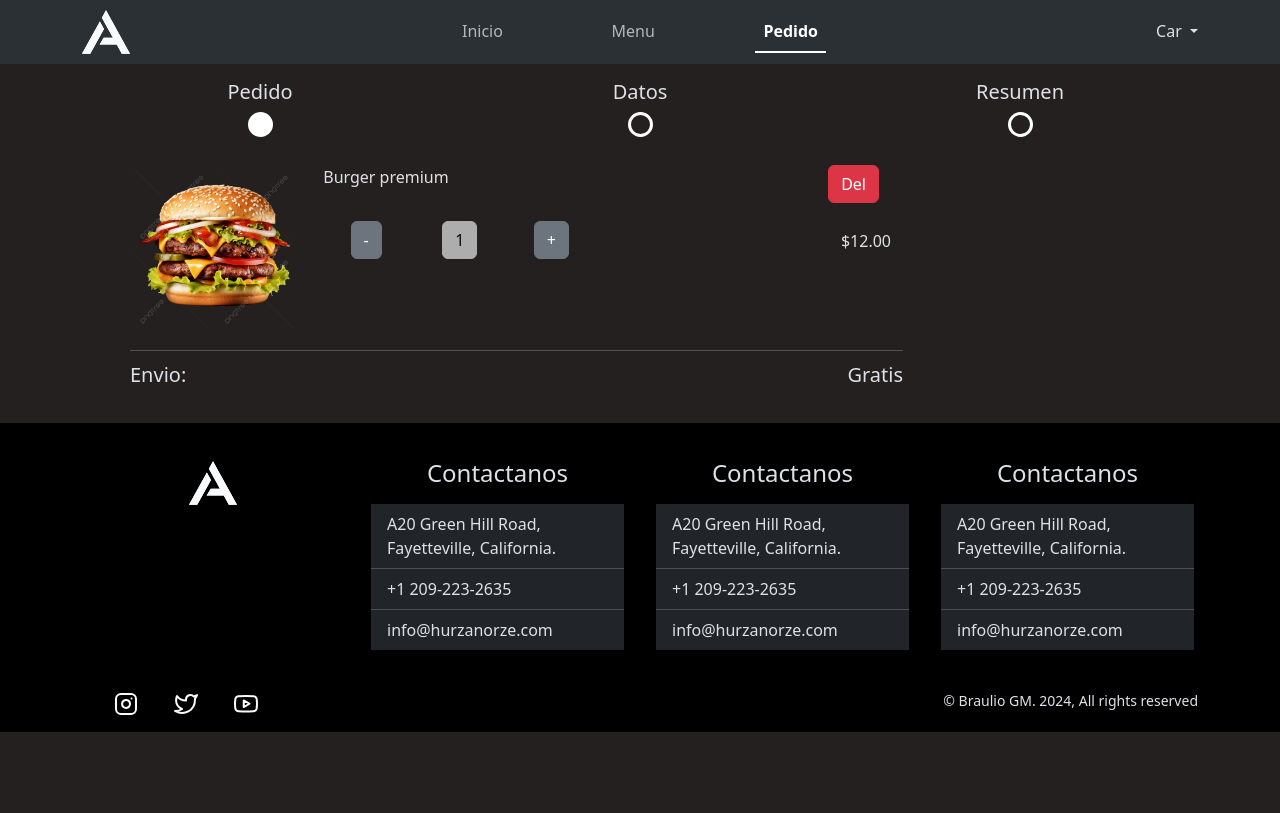
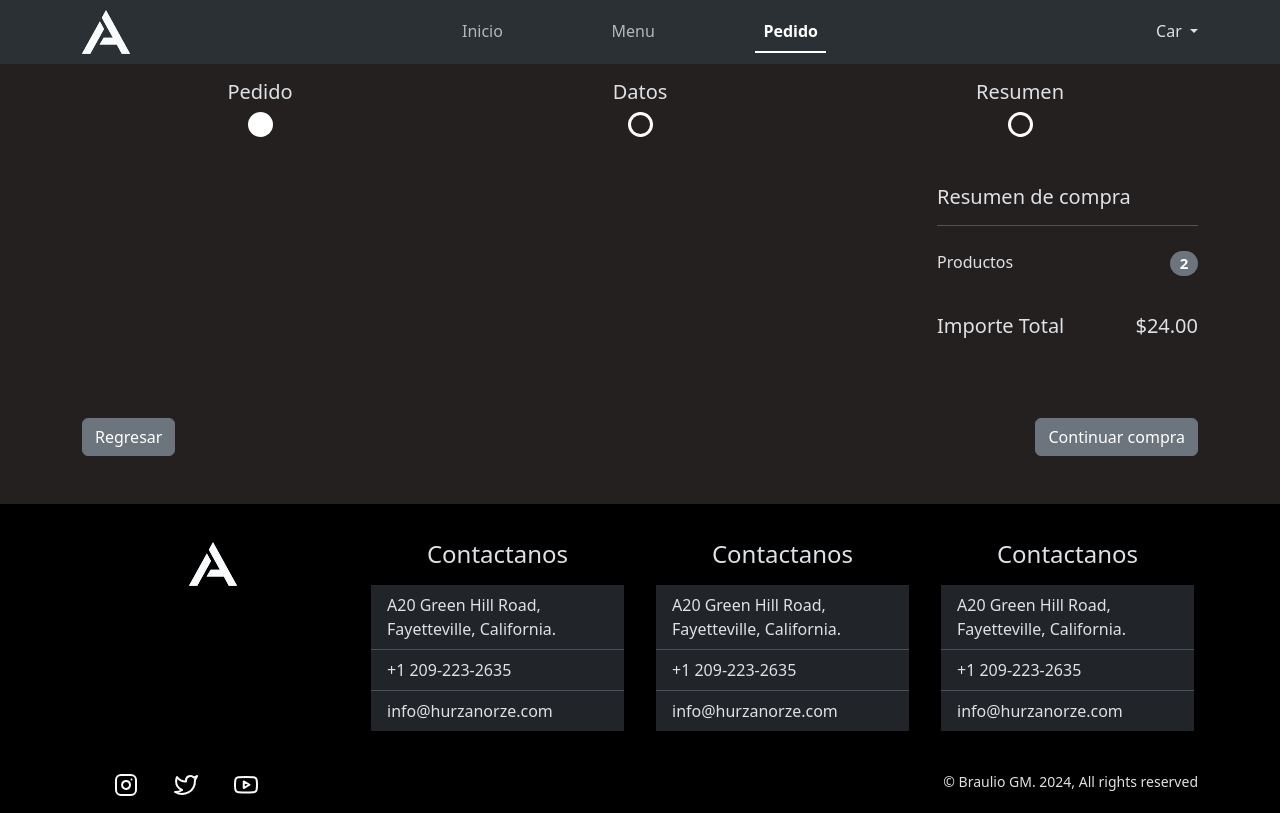
Before and after one commit to brauliogm/El-Caserio_HackaJava, an Angular app in the folder FrontEnd/el-caserio/: page /pedido in a window 1280 px wide. Built offline with nearby package versions, Linux system fonts and the light colour scheme.

Commit message:
Empezando con el formulario

```diff
--- a/FrontEnd/el-caserio/src/app/nav-bar/nav-bar.component.html
+++ b/FrontEnd/el-caserio/src/app/nav-bar/nav-bar.component.html
@@ -53,7 +53,7 @@
                       <button type="button" class="btn btn-secondary tamanio-boton">-</button>
                     </div>
                     <div class="col-md-2 ps-0">
-                      <button type="button" class="btn btn-light" disabled>1</button>
+                      <button type="button" class="btn btn-light" style="pointer-events: none;">1</button>
                     </div>
                     <div class="col-md-2 ps-0">
                       <button type="button" class="btn btn-secondary tamanio-boton">+</button>
@@ -89,7 +89,7 @@
                       <button type="button" class="btn btn-secondary tamanio-boton">-</button>
                     </div>
                     <div class="col-md-2 ps-0">
-                      <button type="button" class="btn btn-light" disabled>1</button>
+                      <button type="button" class="btn btn-light" style="pointer-events: none;">1</button>
                     </div>
                     <div class="col-md-2 ps-0">
                       <button type="button" class="btn btn-secondary tamanio-boton">+</button>
--- a/FrontEnd/el-caserio/src/app/pedido/pedido.component.css
+++ b/FrontEnd/el-caserio/src/app/pedido/pedido.component.css
@@ -13,8 +13,14 @@
 }
 
 .alineado{
-    align-items: flex-end;
-    justify-content: end;
+    display: flex;
+    flex-direction: column;
+    align-items: center;
+    justify-content: space-evenly;
+}
+
+.inline{
+    width: auto;
 }
 
 .tamanio-boton{
--- a/FrontEnd/el-caserio/src/app/pedido/pedido.component.html
+++ b/FrontEnd/el-caserio/src/app/pedido/pedido.component.html
@@ -15,60 +15,96 @@
         </div>
         <div class="row align-items-center mb-3">
             <div class="col-md-4 d-flex justify-content-center">
-                <div class="check-progreso"></div>
+                <div [ngClass]="marcador >= 1 ? 'check-progreso' : 'uncheck-progreso'"></div>
             </div>
             <div class="col-md-4 d-flex justify-content-center">
-                <div class="uncheck-progreso"></div>
+                <div [ngClass]="marcador >= 2 ? 'check-progreso' : 'uncheck-progreso'"></div>
             </div>
             <div class="col-md-4 d-flex justify-content-center">
-                <div class="uncheck-progreso"></div>
+                <div [ngClass]="marcador == 3 ? 'check-progreso' : 'uncheck-progreso'"></div>
             </div>
         </div>
     </div>
 
     <!--Ventana del pedido-->
-    <div class="col-md-12 my-4">
-        <!--Productos del carrito-->
-        <div class="col-md-9">
+    <div class="col-md-12 my-4" *ngIf="pedido">
+
+        <div class="row">
+            <div class="col-md-9 my-4">
                 <ul class="carrito">
                     <div class="px-3 py-1">
+
+                        <!--Producto-->
                         <div class="row col-md-12">
                             <div class="col-md-3">
                                 <img src="../../assets/burger.png" class="d-block w-100" alt="...">
                             </div>
                             <div class="col-md-9 pe-0 alineado">
-                        <div class="row">
-                            <div class="row mb-3 col-md-12">
+                                <div class="row mb-3 col-md-12 ">
                                     <div class="col-md-9">
-                                <p class="parrafo">Burger premium</p>
+                                        <h5 class="parrafo">Burger premium</h5>
                                     </div>
                                     <div class="col-md-3 p-0 d-flex justify-content-end">
                                         <button type="button" class="btn btn-danger tamanio-boton">Del</button>
                                     </div>
                                 </div>
-                        </div>
 
-                        <div class="row ">
                                 <div class="row pe-0 col-md-12">
-                                <div class="row col-md-7 d-flex justify-content-evenly align-items-start">
-                                    <div class="col-md-2 ps-0">
+                                    <div class="row col-md-3 d-flex justify-content-evenly align-items-start">
+                                        <div class="col-md-1">
                                             <button type="button" class="btn btn-secondary tamanio-boton">-</button>
                                         </div>
-                                    <div class="col-md-2 ps-0">
-                                        <button type="button" class="btn btn-light" disabled>1</button>
+                                        <div class="col-md-1">
+                                            <button type="button" class="btn btn-light" style="pointer-events: none;">1</button>
                                         </div>
-                                    <div class="col-md-2 ps-0">
+                                        <div class="col-md-1">
                                             <button type="button" class="btn btn-secondary tamanio-boton">+</button>
                                         </div>
                                     </div>
-                                <div class="col-md-5 d-flex p-0 ms-4 justify-content-end align-items-end">
-                                    <h6 class="p-0">$12.00</h6>
-                                </div>
+                                    <div class="col-md-9 d-flex p-0 ms-4 justify-content-end align-items-end">
+                                        <h5 class="p-0">$12.00</h5>
                                     </div>
                                 </div>
                             </div>
                         </div>
                         <div><hr class="mt-3 mb-1"></div>
+
+                        <!--Producto-->
+                        <div class="row col-md-12">
+                            <div class="col-md-3">
+                                <img src="../../assets/burger.png" class="d-block w-100" alt="...">
+                            </div>
+                            <div class="col-md-9 pe-0 alineado">
+                                <div class="row mb-3 col-md-12 ">
+                                    <div class="col-md-9">
+                                        <h5 class="parrafo">Burger premium</h5>
+                                    </div>
+                                    <div class="col-md-3 p-0 d-flex justify-content-end">
+                                        <button type="button" class="btn btn-danger tamanio-boton">Del</button>
+                                    </div>
+                                </div>
+
+                                <div class="row pe-0 col-md-12">
+                                    <div class="row col-md-3 d-flex justify-content-evenly align-items-start">
+                                        <div class="col-md-1">
+                                            <button type="button" class="btn btn-secondary tamanio-boton">-</button>
+                                        </div>
+                                        <div class="col-md-1">
+                                            <button type="button" class="btn btn-light" style="pointer-events: none;">1</button>
+                                        </div>
+                                        <div class="col-md-1">
+                                            <button type="button" class="btn btn-secondary tamanio-boton">+</button>
+                                        </div>
+                                    </div>
+                                    <div class="col-md-9 d-flex p-0 ms-4 justify-content-end align-items-end">
+                                        <h5 class="p-0">$12.00</h5>
+                                    </div>
+                                </div>
+                            </div>
+                        </div>
+                        <div><hr class="mt-3 mb-1"></div>
+
+
                     </div>
 
 
@@ -88,9 +124,76 @@
 
             </div>
 
-        <!--Costos-->
-        <div class="col-md-3">
+            <!--Resumen de compra-->
+            <div class="col-md-3 my-4">
+                <div class="cuenta">
+                    <h5>Resumen de compra</h5>
+                    <div><hr class="my-3"></div>
 
+                    <div class="row d-flex justify-content-between my-4">
+                        <p class="inline">Productos</p>
+                        <h5 class="inline">
+                            <span class="badge text-bg-secondary rounded-pill">2</span>
+                        </h5>
+                    </div>
+
+                    <div class="row d-flex justify-content-between my-4">
+                        <h5 class="inline">Importe Total</h5>
+                        <h5 class="inline">$24.00</h5>
+                    </div>
+
+                    <div class="d-flex justify-content-center">
+                        <button class="btn btn-secondary my-4" (click)="ventanaDatos(); sumarMarcador()">Continuar compra</button>
                     </div>
                 </div>
             </div>
+
+        </div>
+        <!--Productos del carrito-->
+    </div>
+
+    <!--Ventana de datos del cliente, formulario-->
+    <div class="col-md-12 my-4" *ngIf="datos">
+        <!--Formunario-->
+        <div class="row">
+            <!--Formulario-->
+            <div class="col-md-9">
+
+            </div>
+
+            <!--Resumen de compra-->
+            <div class="col-md-3 my-4">
+                <div class="cuenta">
+                    <h5>Resumen de compra</h5>
+                    <div><hr class="my-3"></div>
+
+                    <div class="row d-flex justify-content-between my-4">
+                        <p class="inline">Productos</p>
+                        <h5 class="inline">
+                            <span class="badge text-bg-secondary rounded-pill">2</span>
+                        </h5>
+                    </div>
+
+                    <div class="row d-flex justify-content-between my-4">
+                        <h5 class="inline">Importe Total</h5>
+                        <h5 class="inline">$24.00</h5>
+                    </div>
+                </div>
+            </div>
+        </div>
+
+        <!--Botonera-->
+        <div class="d-flex justify-content-between">
+            <button class="btn btn-secondary my-4" (click)="ventanaDatos(); restarMarcador()">Regresar</button>
+            <button class="btn btn-secondary my-4" (click)="ventanaResumen(); sumarMarcador()">Continuar compra</button>
+        </div>
+    </div>
+
+    <!--Ventana del resumen-->
+    <div class="col-md-12 my-4" *ngIf="resumen">
+        <div class="d-flex justify-content-between">
+            <button class="btn btn-secondary my-4" (click)="ventanaResumen(); restarMarcador()">Regresar</button>
+            <button class="btn btn-secondary my-4" >Confirmar pedido</button>
+        </div>
+    </div>
+</div>
--- a/FrontEnd/el-caserio/src/app/pedido/pedido.component.ts
+++ b/FrontEnd/el-caserio/src/app/pedido/pedido.component.ts
@@ -7,4 +7,33 @@ import { Component } from '@angular/core';
 })
 export class PedidoComponent {
 
+  pedido: boolean = false;
+  datos: boolean = true;
+  resumen: boolean = false;
+  marcador: number = 1;
+
+  constructor(){
+
+  }
+
+  ngInit(){
+  }
+
+  ventanaDatos(){
+    this.datos = !this.datos;
+    this.pedido = !this.pedido;
+  }
+
+  ventanaResumen(){
+    this.resumen = !this.resumen;
+    this.datos = !this.datos;
+  }
+
+  sumarMarcador(){
+    this.marcador++;
+  }
+
+  restarMarcador(){
+    this.marcador--;
+  }
 }
```
Lines whose indentation alone changed are shown as unchanged.
